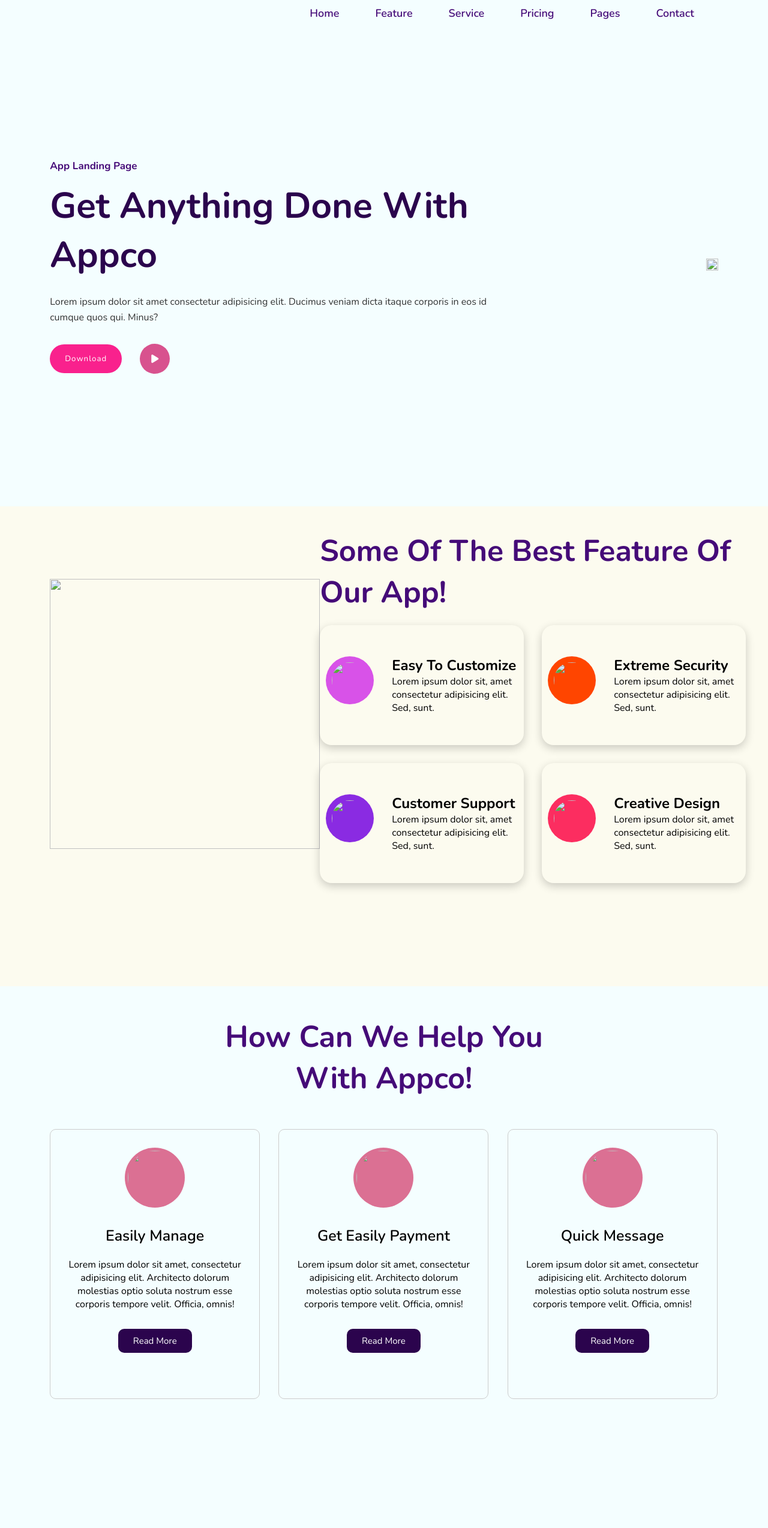
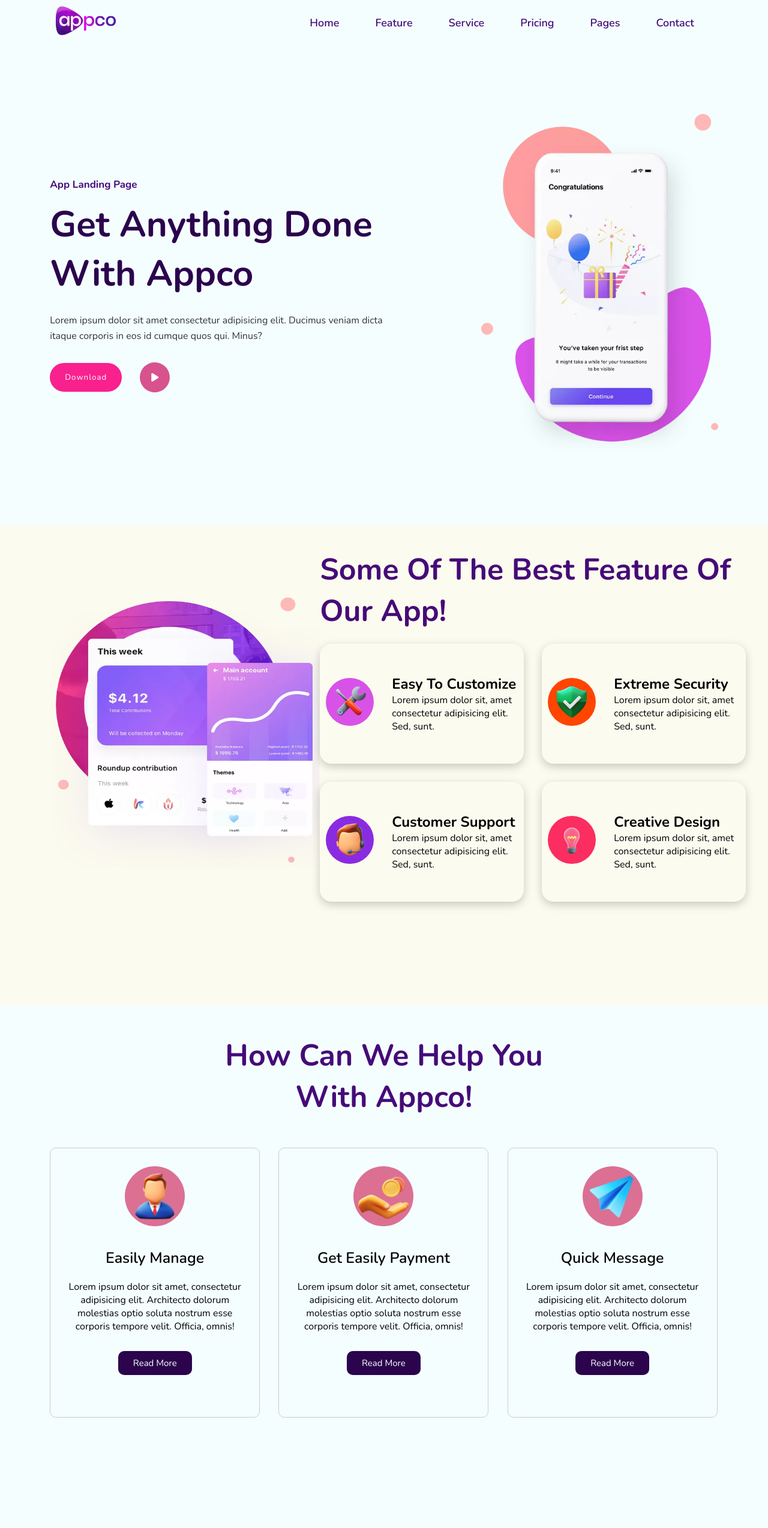
Before and after one commit to divyanshi1508/Portfolio-appco-, a plain HTML site: page index.html in a window 1280 px wide. Shown: the top 2547 px of the page at 60% size. Drawn offline with nearby package versions, Linux system fonts and the light colour scheme; files whose address does not match are found by name.

Commit message:
Update index.html

```diff
--- a/index.html
+++ b/index.html
@@ -11,7 +11,7 @@
     <div class="section1">
         <header class="container">
             <div class="logo">
-                <img src="./image/logo.png.webp" alt="">
+                <img src="logo.png.webp" alt="">
             </div>
 
             <div class="navlink">
@@ -44,7 +44,7 @@
             </div>
 
             <div class="right">
-                <img src="./image/hero_right.png.webp" alt="">
+                <img src="hero_right.png.webp" alt="">
             </div>
         </div>
     </div>
@@ -52,7 +52,7 @@
     <div class="section3" id="feature">
         <div class="three container">
             <div class="left">
-                <img src="./image/best-features.png.webp" alt="">
+                <img src="best-features.png.webp" alt="">
             </div>
 
             <div class="right">
@@ -61,7 +61,7 @@
                 <div class="box">
                     <div class="box3">
                         <div class="left">
-                            <img src="./image/maintaince1.png" alt="">
+                            <img src="maintaince1.png" alt="">
                         </div>
 
                         <div class="right">
@@ -72,7 +72,7 @@
 
                     <div class="box3">
                         <div class="left">
-                            <img src="./image/maintaince2.png" alt="">
+                            <img src="maintaince2.png" alt="">
                         </div>
 
                         <div class="right">
@@ -83,7 +83,7 @@
 
                     <div class="box3">
                         <div class="left">
-                            <img src="./image/maintaince3.png" alt="">
+                            <img src="maintaince3.png" alt="">
                         </div>
 
                         <div class="right">
@@ -94,7 +94,7 @@
 
                     <div class="box3">
                         <div class="left">
-                            <img src="./image/maintaince4.png" alt="">
+                            <img src="maintaince4.png" alt="">
                         </div>
 
                         <div class="right">
@@ -121,7 +121,7 @@
 
             <div class="table">
                 <div class="table4">
-                    <img src="./image/table1.png" alt="">
+                    <img src="table1.png" alt="">
                     <h2>easily manage</h2>
                     <p>Lorem ipsum dolor sit amet, consectetur adipisicing elit. Architecto dolorum molestias optio soluta nostrum esse corporis tempore velit. Officia, omnis!</p>
 
@@ -129,7 +129,7 @@
                 </div>
 
                 <div class="table4">
-                    <img src="./image/table2.png" alt="">
+                    <img src="table2.png" alt="">
                     <h2>get easily payment</h2>
                     <p>Lorem ipsum dolor sit amet, consectetur adipisicing elit. Architecto dolorum molestias optio soluta nostrum esse corporis tempore velit. Officia, omnis!</p>
 
@@ -137,7 +137,7 @@
                 </div>
 
                 <div class="table4">
-                    <img src="./image/table3.png" alt="">
+                    <img src="table3.png" alt="">
                     <h2>quick message</h2>
                     <p>Lorem ipsum dolor sit amet, consectetur adipisicing elit. Architecto dolorum molestias optio soluta nostrum esse corporis tempore velit. Officia, omnis!</p>
 
@@ -158,9 +158,9 @@
             </div>
 
             <div class="right">
-                <img src="./image/App1.png.webp" alt="">
-                <img src="./image/App2.png.webp" alt="">
-                <img src="./image/App3.png.webp" alt="">
+                <img src="App1.png.webp" alt="">
+                <img src="App2.png.webp" alt="">
+                <img src="App3.png.webp" alt="">
             </div>
         </div>
     </div>
@@ -227,20 +227,20 @@
                 <p>Lorem ipsum dolor sit amet consectetur adipisicing elit. Nisi facere ut dolorem sit voluptatibus tempore repellendus modi error velit veritatis.</p>
 
                 <div class="image">
-                    <img src="./image/app_btn1.png.webp" alt="">
-                    <img src="./image/app_btn2.png.webp" alt="">
+                    <img src="app_btn1.png.webp" alt="">
+                    <img src="app_btn2.png.webp" alt="">
                 </div>
             </div>
 
             <div class="right">
-                <img src="./image/available-app.png.webp" alt="">
+                <img src="available-app.png.webp" alt="">
             </div>
         </div>
     </div>
 
     <div class="section8" id="contact">
         <div class="eight">
-            <img src="./image/say-shape-left.png.webp" class="move">
+            <img src="say-shape-left.png.webp" class="move">
 
             <div class="content">
                 <div class="left">
@@ -258,7 +258,7 @@
         <div class="nine container">
             <footer>
                 <div class="one">
-                    <img src="./image/logo.png.webp" alt="">
+                    <img src="logo.png.webp" alt="">
                     <p>Lorem ipsum dolor sit amet consectetur adipisicing elit. Molestias, cupiditate amet nobis distinctio eaque quasi voluptatum explicabo saepe animi, tenetur qui, repellendus quam quaerat unde ab! Modi tempore minima nesciunt!</p>
                 </div>
 
```
